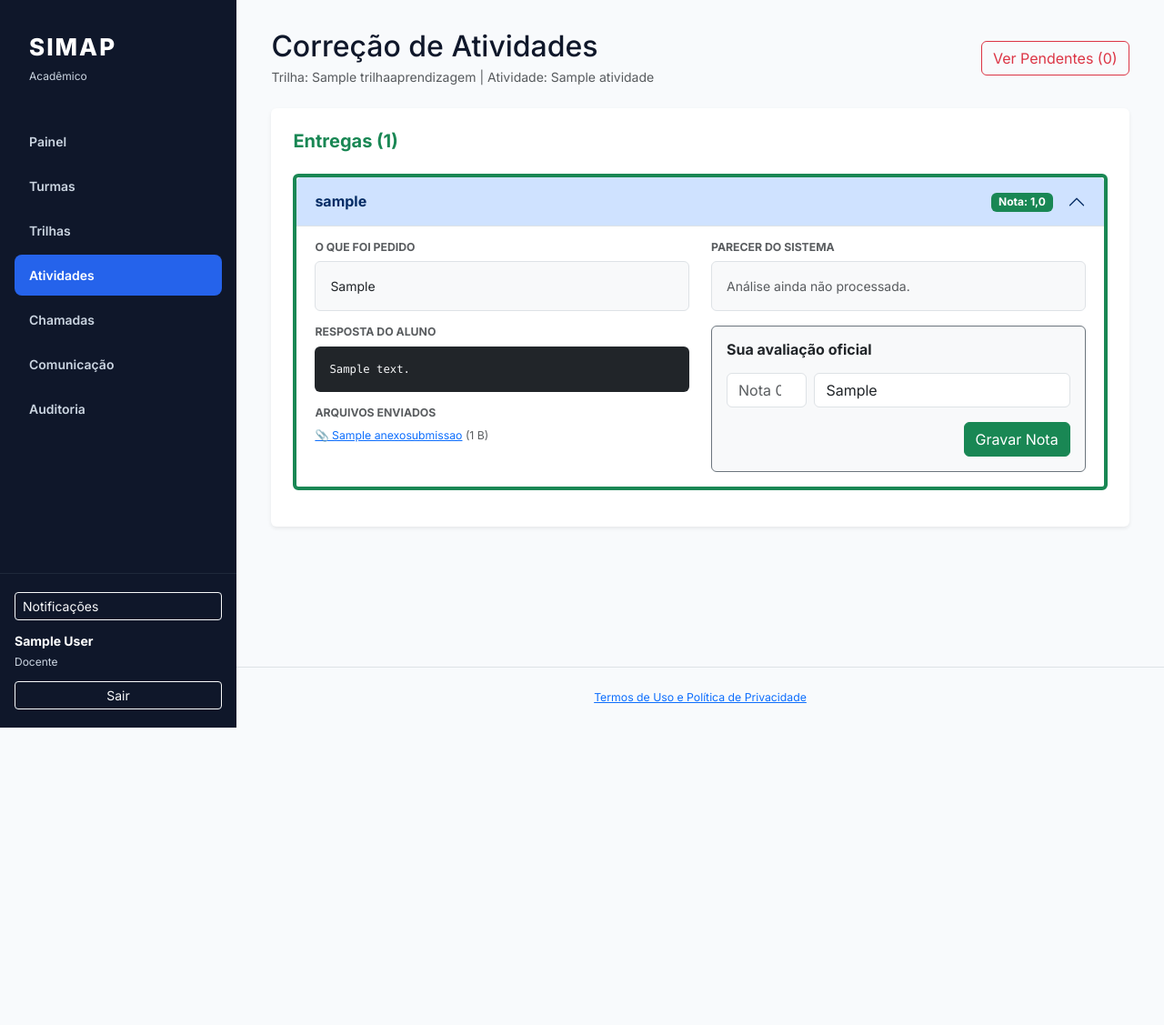
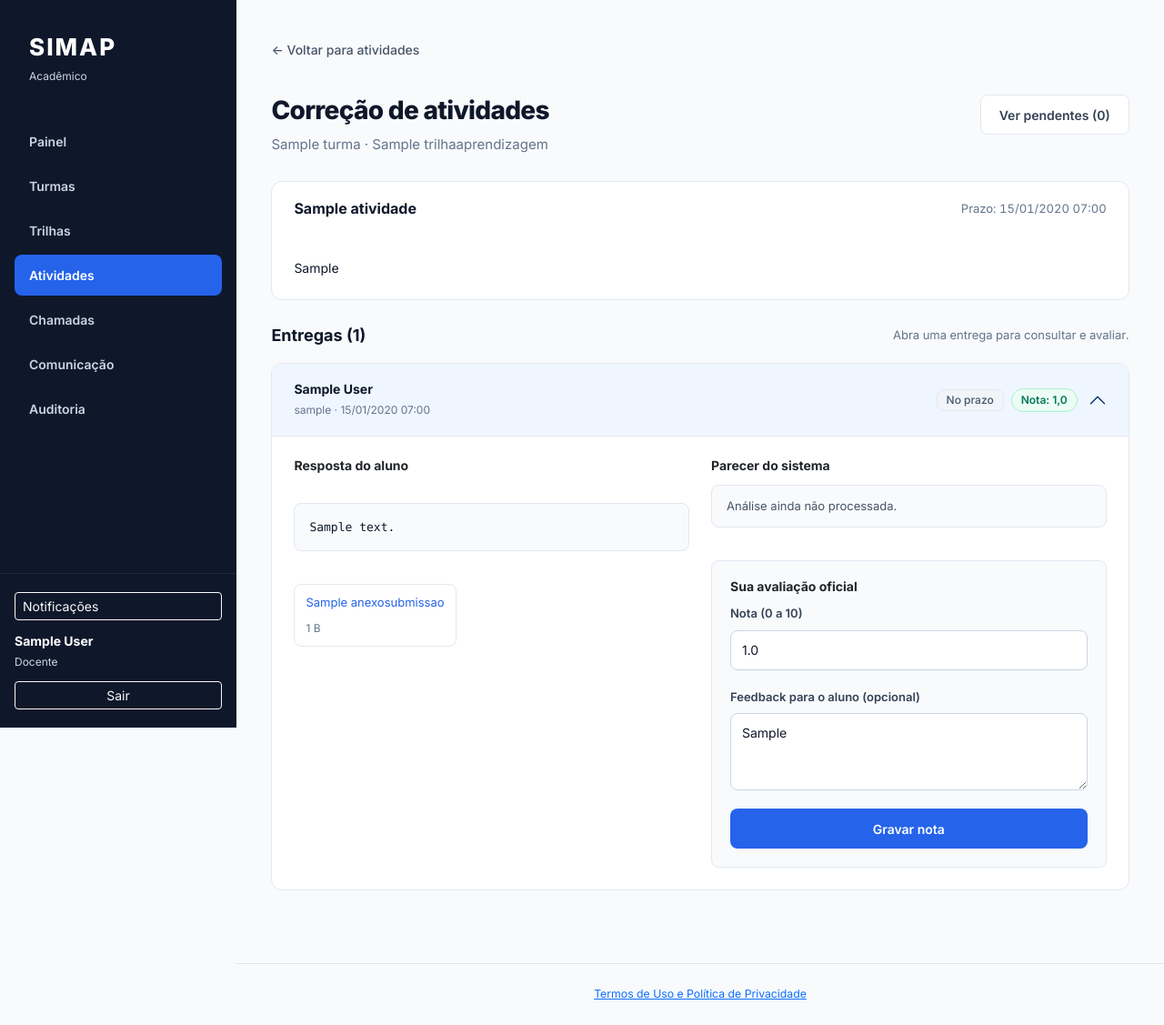
Before and after one commit to KroquevichySena/SIMAP, a Django app: page /entregas/docente/atividades/1/corrigir/ in a window 1280 px wide, after a click that opens the changed part. Shown: the whole page at 91% size. Before the commit the page ends 800 px from the top, so only its background shows below. Run offline with Django 5.2, Linux system fonts and the light colour scheme; a user stored in the database is signed in; data comes from the database, SQL or seed files in the repository; tables that the repository leaves empty hold one stand-in row (values such as "Sample post").

Commit message:
style: padroniza editor e correcao de atividades

```diff
--- a/static/css/simap.css
+++ b/static/css/simap.css
@@ -1055,6 +1055,175 @@ body.simap-app {
     font-weight: 700;
 }
 
+.simap-pagina-entregas .simap-cabecalho h1,
+.simap-pagina-entregas .simap-cartao-cabecalho h2,
+.simap-pagina-entregas .simap-voltar {
+    overflow-wrap: anywhere;
+}
+
+.simap-entrega-situacao {
+    display: flex;
+    flex-wrap: wrap;
+    align-items: center;
+    gap: 8px;
+    min-width: 0;
+}
+
+.simap-form-entrega,
+.simap-correcao-bloco {
+    display: flex;
+    flex-direction: column;
+    gap: 20px;
+    min-width: 0;
+}
+
+.simap-nota-editor {
+    margin: 0 0 16px;
+    padding: 12px 16px;
+    border: 1px solid var(--border);
+    border-radius: 8px;
+    background-color: var(--background);
+    color: #475569;
+    font-size: 13px;
+    line-height: 1.6;
+}
+
+.simap-form-entrega > .simap-nota-editor {
+    margin: 0;
+}
+
+.simap-lista-entregas {
+    display: flex;
+    flex-direction: column;
+    gap: 16px;
+}
+
+.simap-lista-entregas .simap-entrega {
+    border: 1px solid var(--border);
+    border-radius: 12px;
+}
+
+.simap-lista-entregas .simap-entrega-atrasada {
+    border-left: 3px solid #dc2626;
+}
+
+.simap-lista-entregas .simap-entrega-abrir {
+    flex-wrap: wrap;
+    gap: 12px;
+    padding: 20px 24px;
+    border-radius: 12px;
+    color: var(--foreground);
+    font: inherit;
+    font-size: 14px;
+}
+
+.simap-lista-entregas .simap-entrega-abrir:not(.collapsed) {
+    border-radius: 12px 12px 0 0;
+    background-color: #eff6ff;
+    box-shadow: inset 0 -1px 0 var(--border);
+}
+
+.simap-lista-entregas .accordion-button:focus-visible {
+    outline: 2px solid var(--primary);
+    outline-offset: -3px;
+    box-shadow: none;
+}
+
+.simap-entrega-aluno {
+    flex: 1 1 240px;
+    min-width: 0;
+    overflow-wrap: anywhere;
+}
+
+.simap-etiqueta-atraso {
+    border-color: #fecaca;
+    background-color: #fef2f2;
+    color: #b91c1c;
+}
+
+.simap-correcao-colunas {
+    display: grid;
+    grid-template-columns: minmax(0, 1fr);
+    gap: 24px;
+}
+
+.simap-correcao-bloco h4 {
+    margin: 0 0 12px;
+    font-size: 14px;
+    font-weight: 700;
+}
+
+.simap-resposta-texto {
+    max-height: 32rem;
+    margin: 0;
+    padding: 16px;
+    border: 1px solid var(--border);
+    border-radius: 8px;
+    background-color: var(--background);
+    color: var(--foreground);
+    font-size: 13px;
+    white-space: pre-wrap;
+    overflow-wrap: anywhere;
+}
+
+.simap-parecer,
+.simap-avaliacao {
+    padding: 20px;
+    border: 1px solid var(--border);
+    border-radius: 8px;
+    background-color: var(--background);
+}
+
+.simap-parecer {
+    border-color: #bfdbfe;
+    background-color: #eff6ff;
+}
+
+.simap-parecer p {
+    margin: 12px 0 0;
+    white-space: pre-wrap;
+    line-height: 1.7;
+}
+
+.simap-parecer-erro {
+    border-color: #fecaca;
+    background-color: #fef2f2;
+}
+
+.simap-parecer-erro p {
+    margin: 0 0 12px;
+    color: #b91c1c;
+}
+
+.simap-modal-pendentes .modal-content {
+    border-color: var(--border);
+    border-radius: 12px;
+}
+
+.simap-modal-pendentes .modal-title {
+    color: var(--foreground);
+    font-size: 18px;
+    font-weight: 700;
+}
+
+.simap-pendentes-lista {
+    margin: 20px 0 0;
+    padding: 0;
+    list-style: none;
+}
+
+.simap-pendentes-lista li {
+    padding: 12px 0;
+    border-top: 1px solid var(--border);
+    overflow-wrap: anywhere;
+}
+
+@media (min-width: 1200px) {
+    .simap-correcao-colunas {
+        grid-template-columns: minmax(0, 1fr) minmax(0, 1fr);
+    }
+}
+
 @media (max-width: 959.98px) {
     .simap-layout {
         flex-direction: column;
@@ -1111,6 +1280,7 @@ body.simap-app {
 
 @media (max-width: 575.98px) {
     .simap-corpo-cartao,
+    .simap-lista-entregas .simap-entrega-abrir,
     .simap-turma-mural,
     .simap-notificacao,
     .simap-filtros,
--- /dev/null
+++ b/templates/entregas/_anexos.html
@@ -0,0 +1,7 @@
+{% if anexos %}
+<ul class="simap-anexos" aria-label="Arquivos da entrega">
+    {% for anexo in anexos %}
+    <li><a href="{% url 'entregas:baixar_anexo' anexo.pk %}" class="simap-anexo-arquivo"><span>{{ anexo.nome_original }}</span><span class="simap-metadados">{{ anexo.tamanho_legivel }}</span></a></li>
+    {% endfor %}
+</ul>
+{% endif %}
--- a/templates/entregas/docente/corrigir.html
+++ b/templates/entregas/docente/corrigir.html
@@ -1,157 +1,114 @@
 {% extends 'base.html' %}
-{% load comunicacao_tags %}
-
+{% load comunicacao_tags l10n %}
 {% block title %}Corrigir: {{ atividade.titulo }} - SIMAP{% endblock %}
-
 {% block extra_head %}{% if atividade.eh_pratica %}{% include "entregas/_editor_assets.html" %}{% endif %}{% endblock %}
-
 {% block content %}
-<div class="d-flex justify-content-between align-items-center mb-4">
-    <div>
-        <h2 class="mb-1">Correção de Atividades</h2>
-        <p class="text-muted mb-0">Trilha: {{ atividade.trilha.titulo }} | Atividade: {{ atividade.titulo }}</p>
-    </div>
-    <button class="btn btn-outline-danger" data-bs-toggle="modal" data-bs-target="#modalPendentes">
-        Ver Pendentes ({{ pendentes|length }})
+<div class="simap-pagina simap-pagina-entregas">
+    <a class="simap-voltar" href="{% url 'core:atividade_list' %}?trilha={{ atividade.trilha_id }}">← Voltar para atividades</a>
+    <header class="simap-cabecalho">
+        <div><h1>Correção de atividades</h1><p class="simap-subtitulo">{{ atividade.trilha.turma.nome }} · {{ atividade.trilha.titulo }}</p></div>
+        <div class="simap-acoes"><button type="button" class="simap-botao simap-botao-secundario" data-bs-toggle="modal" data-bs-target="#modalPendentes">Ver pendentes ({{ pendentes|length }})</button></div>
+    </header>
+    <section class="simap-cartao" aria-labelledby="titulo-atividade">
+        <div class="simap-cartao-cabecalho"><h2 id="titulo-atividade">{{ atividade.titulo }}</h2><span class="simap-contagem">{% if atividade.prazo %}Prazo: {{ atividade.prazo|date:"d/m/Y H:i" }}{% else %}Sem prazo de entrega{% endif %}</span></div>
+        <div class="simap-corpo-cartao">{{ atividade.enunciado|texto_com_links }}</div>
+    </section>
+    <section class="simap-conversa" aria-labelledby="titulo-entregas">
+        <div class="simap-cabecalho-secao"><h2 id="titulo-entregas">Entregas ({{ submissoes|length }})</h2><span class="simap-contagem">Abra uma entrega para consultar e avaliar.</span></div>
+        <div class="accordion simap-lista-entregas" id="accordionEntregas">
+            {% for submissao in submissoes %}
+            <article class="accordion-item simap-cartao simap-entrega{% if submissao.is_atrasado %} simap-entrega-atrasada{% endif %}">
+                <h3 class="accordion-header">
+                    <button class="accordion-button collapsed simap-entrega-abrir" type="button" data-bs-toggle="collapse" data-bs-target="#collapse{{ submissao.pk }}" aria-expanded="false" aria-controls="collapse{{ submissao.pk }}">
+                        <span class="simap-entrega-aluno">
+                            <strong>{{ submissao.aluno.get_full_name|default:submissao.aluno.username }}</strong>
+                            <span class="simap-metadados">{{ submissao.aluno.username }} · {{ submissao.data_envio|date:"d/m/Y H:i" }}</span>
+                        </span>
+                        <span class="simap-entrega-situacao">
+                            {% if submissao.is_atrasado %}<span class="simap-etiqueta simap-etiqueta-atraso">Entregue com atraso</span>{% else %}<span class="simap-etiqueta">No prazo</span>{% endif %}
+                            {% if submissao.avaliacao_oficial %}<span class="simap-situacao simap-situacao-ativa">Nota: {{ submissao.avaliacao_oficial.nota }}</span>{% else %}<span class="simap-etiqueta simap-etiqueta-privada">Aguardando sua nota</span>{% endif %}
+                        </span>
                     </button>
-</div>
-
-<div class="card border-0 shadow-sm p-4">
-    <h5 class="fw-bold text-success mb-4">Entregas ({{ submissoes|length }})</h5>
-
-    <div class="accordion" id="accordionEntregas">
-        {% for submissao in submissoes %}
-        <div class="accordion-item border mb-3 rounded border-start border-4 {% if submissao.is_atrasado %}border-danger{% else %}border-success{% endif %}">
-            <h2 class="accordion-header">
-                <button class="accordion-button collapsed fw-bold" type="button" data-bs-toggle="collapse" data-bs-target="#collapse{{ submissao.pk }}">
-                    <div class="d-flex justify-content-between w-100 pe-3 align-items-center">
-                        <span>{{ submissao.aluno }}</span>
-                        <div>
-                            {% if submissao.is_atrasado %}
-                                <span class="badge bg-danger me-2">Entregue com atraso</span>
-                            {% endif %}
-                            {% if submissao.avaliacao_oficial %}
-                                <span class="badge bg-success">Nota: {{ submissao.avaliacao_oficial.nota }}</span>
-                            {% else %}
-                                <span class="badge bg-warning text-dark">Aguardando sua nota</span>
-                            {% endif %}
-                        </div>
-                    </div>
-                </button>
-            </h2>
+                </h3>
                 <div id="collapse{{ submissao.pk }}" class="accordion-collapse collapse" data-bs-parent="#accordionEntregas">
-                <div class="accordion-body">
-                    <div class="row">
-                        <div class="col-md-6">
-                            <h6 class="fw-bold text-muted small text-uppercase">O que foi pedido</h6>
-                            <div class="bg-light p-3 rounded border mb-3" style="overflow-wrap:anywhere">{{ atividade.enunciado|texto_com_links }}</div>
-
-                            <h6 class="fw-bold text-muted small text-uppercase">Resposta do aluno</h6>
+                    <div class="accordion-body simap-corpo-cartao">
+                        <div class="simap-correcao-colunas">
+                            <section class="simap-correcao-bloco" aria-labelledby="titulo-resposta-{{ submissao.pk }}">
+                                <h4 id="titulo-resposta-{{ submissao.pk }}">Resposta do aluno</h4>
                                 {% if atividade.eh_pratica %}
                                     {% include "entregas/_editor_codigo.html" with sufixo=submissao.pk codigo=submissao.resposta_texto somente_leitura="1" casos=casos %}
                                 {% else %}
-                            <div class="bg-dark text-light p-3 rounded" style="font-family: monospace;">
-                                <pre class="mb-0">{{ submissao.resposta_texto }}</pre>
-                            </div>
+                                    <pre class="simap-resposta-texto">{{ submissao.resposta_texto }}</pre>
                                 {% endif %}
-                            {% if submissao.anexos.all %}
-                                <h6 class="fw-bold text-muted small text-uppercase mt-3">Arquivos enviados</h6>
-                                <ul class="list-unstyled small mb-0">
-                                    {% for anexo in submissao.anexos.all %}
-                                        <li><a href="{% url 'entregas:baixar_anexo' anexo.pk %}">📎 {{ anexo.nome_original }}</a> <span class="text-muted">({{ anexo.tamanho_legivel }})</span></li>
-                                    {% endfor %}
-                                </ul>
-                            {% endif %}
-                        </div>
-                        <div class="col-md-6">
-                            <h6 class="fw-bold text-muted small text-uppercase">Parecer do sistema</h6>
+                                {% include "entregas/_anexos.html" with anexos=submissao.anexos.all %}
+                            </section>
+                            <div class="simap-correcao-bloco">
+                                <section aria-labelledby="titulo-parecer-{{ submissao.pk }}">
+                                    <h4 id="titulo-parecer-{{ submissao.pk }}">Parecer do sistema</h4>
                                     {% if submissao.analise_ia.status == 'CONCLUIDO' %}
-                                <div class="p-3 rounded mb-3" style="background:#f0f4ff; border:1px solid #c7d2fe; border-left:4px solid #4f46e5;">
-                                    <span class="badge mb-2" style="background:#4f46e5;">Análise Gemini AI</span>
-                                    <p class="mb-0">{{ submissao.analise_ia.parecer_texto }}</p>
+                                    <div class="simap-parecer">
+                                        <span class="simap-etiqueta simap-etiqueta-azul">Análise Gemini AI</span>
+                                        <p>{{ submissao.analise_ia.parecer_texto }}</p>
                                     </div>
                                     {% elif submissao.analise_ia.status == 'ERRO' %}
-                                <div class="p-3 rounded mb-3 bg-light border border-danger-subtle">
-                                    <p class="text-danger mb-2">Falha ao gerar a análise de IA.</p>
+                                    <div class="simap-parecer simap-parecer-erro">
+                                        <p>Falha ao gerar a análise de IA.</p>
                                         <form method="post" action="{% url 'entregas:retentar_analise' submissao.pk %}">
-                                        {% csrf_token %}
-                                        <button type="submit" class="btn btn-sm btn-outline-danger">Tentar Gerar IA Novamente</button>
+                                            {% csrf_token %}<button type="submit" class="simap-botao simap-botao-compacto simap-botao-perigo">Tentar gerar IA novamente</button>
                                         </form>
                                     </div>
-                            {% else %}
-                                <div class="p-3 rounded mb-3 bg-light border text-muted">
-                                    Análise ainda não processada.
+                                    {% else %}<p class="simap-nota-editor">Análise ainda não processada.</p>{% endif %}
+                                </section>
+                                <section class="simap-avaliacao" aria-labelledby="titulo-avaliacao-{{ submissao.pk }}">
+                                    <h4 id="titulo-avaliacao-{{ submissao.pk }}">Sua avaliação oficial</h4>
+                                    <form method="post" action="{% url 'entregas:avaliar' submissao.pk %}" class="simap-form-entrega">
+                                        {% csrf_token %}
+                                        <div class="simap-campo">
+                                            <label for="nota-{{ submissao.pk }}">Nota (0 a 10)</label>
+                                            <input type="number" name="nota" id="nota-{{ submissao.pk }}" class="simap-input" min="0" max="10" step="0.1" value="{{ submissao.avaliacao_oficial.nota|default_if_none:''|unlocalize }}" placeholder="Ex.: 8,5" required>
                                         </div>
-                            {% endif %}
-
-                            <div class="card bg-light border-secondary">
-                                <div class="card-body">
-                                    <h6 class="fw-bold mb-3">Sua avaliação oficial</h6>
-                                    <form method="post" action="{% url 'entregas:avaliar' submissao.pk %}">
-                                        {% csrf_token %}
-                                        <div class="row g-2">
-                                            <div class="col-md-3">
-                                                <input type="number" name="nota" class="form-control" min="0" max="10" step="0.1"
-                                                       value="{{ submissao.avaliacao_oficial.nota|default_if_none:'' }}" placeholder="Nota 0-10" required>
+                                        <div class="simap-campo">
+                                            <label for="feedback-{{ submissao.pk }}">Feedback para o aluno (opcional)</label>
+                                            <textarea name="feedback_professor" id="feedback-{{ submissao.pk }}" class="simap-input" rows="3" placeholder="Comente os pontos de melhoria...">{{ submissao.avaliacao_oficial.feedback_professor|default:'' }}</textarea>
                                         </div>
-                                            <div class="col-md-9">
-                                                <input type="text" name="feedback_professor" class="form-control"
-                                                       value="{{ submissao.avaliacao_oficial.feedback_professor|default:'' }}" placeholder="Feedback opcional...">
-                                            </div>
-                                        </div>
-                                        <div class="text-end mt-3">
-                                            <button type="submit" class="btn btn-success">Gravar Nota</button>
-                                        </div>
+                                        <button type="submit" class="simap-botao simap-botao-primario">Gravar nota</button>
                                     </form>
+                                </section>
                             </div>
                         </div>
                     </div>
                 </div>
+            </article>
+            {% empty %}<div class="simap-cartao simap-vazio"><h3>Nenhuma entrega recebida ainda</h3><p>As respostas dos alunos aparecerão aqui para consulta e avaliação.</p></div>{% endfor %}
         </div>
+    </section>
 </div>
-        </div>
-        {% empty %}
-        <p class="text-muted">Nenhuma entrega recebida ainda.</p>
-        {% endfor %}
-    </div>
-</div>
-
-<div class="modal fade" id="modalPendentes" tabindex="-1">
+<div class="modal fade simap-modal-pendentes" id="modalPendentes" tabindex="-1" aria-labelledby="titulo-pendentes" aria-hidden="true">
     <div class="modal-dialog modal-dialog-scrollable">
         <div class="modal-content">
-            <div class="modal-header bg-danger text-white">
-                <h5 class="modal-title">Alunos Pendentes ({{ pendentes|length }})</h5>
-                <button type="button" class="btn-close btn-close-white" data-bs-dismiss="modal"></button>
+            <div class="modal-header">
+                <h2 class="modal-title" id="titulo-pendentes">Alunos pendentes ({{ pendentes|length }})</h2>
+                <button type="button" class="btn-close" data-bs-dismiss="modal" aria-label="Fechar"></button>
             </div>
-            <div class="modal-body p-0">
-                <div class="p-3 bg-light border-bottom">
-                    <button class="btn btn-sm btn-warning fw-bold" type="button" data-bs-toggle="collapse" data-bs-target="#areaNotificacao">
-                        Notificar Todos
-                    </button>
+            <div class="modal-body">
+                {% if pendentes %}
+                <p class="simap-ajuda-campo mb-3">Alunos com matrícula ativa que ainda não enviaram uma resposta.</p>
+                <button class="simap-botao simap-botao-secundario" type="button" data-bs-toggle="collapse" data-bs-target="#areaNotificacao" aria-expanded="false" aria-controls="areaNotificacao">Notificar todos</button>
+                <div class="collapse" id="areaNotificacao">
+                    <form method="post" action="{% url 'entregas:notificar_pendentes' atividade.pk %}" class="simap-form-entrega mt-3">
+                        {% csrf_token %}
+                        <div class="simap-campo">
+                            <label for="mensagem-pendentes">Mensagem para os alunos pendentes</label>
+                            <textarea name="mensagem" id="mensagem-pendentes" class="simap-input" rows="4" placeholder="Prezados, a atividade encerra em breve..." required></textarea>
                         </div>
-                <div class="collapse" id="areaNotificacao">
-                    <div class="p-3" style="background:#fffaf0;">
-                        <form method="post" action="{% url 'entregas:notificar_pendentes' atividade.pk %}">
-                            {% csrf_token %}
-                            <label class="form-label fw-bold small">Mensagem para os {{ pendentes|length }} pendentes:</label>
-                            <textarea name="mensagem" class="form-control mb-3" rows="4" placeholder="Prezados, a atividade encerra em breve..."></textarea>
-                            <div class="text-end">
-                                <button type="submit" class="btn btn-sm btn-primary">Enviar via E-mail</button>
-                            </div>
+                        <button type="submit" class="simap-botao simap-botao-primario">Enviar via e-mail</button>
                     </form>
                 </div>
-                </div>
-                <ul class="list-group list-group-flush">
-                    {% for matricula in pendentes %}
-                    <li class="list-group-item">{{ matricula.discente }}</li>
-                    {% empty %}
-                    <li class="list-group-item text-muted">Todos entregaram.</li>
-                    {% endfor %}
-                </ul>
+                <ul class="simap-pendentes-lista">{% for matricula in pendentes %}<li><strong>{{ matricula.discente.get_full_name|default:matricula.discente.username }}</strong><span class="simap-metadados">{{ matricula.discente.username }}</span></li>{% endfor %}</ul>
+                {% else %}<div class="simap-vazio"><h3>Nenhum aluno pendente</h3><p>Todos os alunos com matrícula ativa já entregaram.</p></div>{% endif %}
             </div>
         </div>
     </div>
 </div>
 {% endblock %}
-
 {% block scripts %}{% if atividade.eh_pratica %}{% include "entregas/_editor_scripts.html" %}{% endif %}{% endblock %}
```
Also changed, not shown: static/css/editor_codigo.css (+34 -2 lines), templates/entregas/_editor_codigo.html (+6 -6 lines), templates/entregas/discente/resolver.html (+33 -36 lines). Lines whose indentation alone changed are shown as unchanged.
